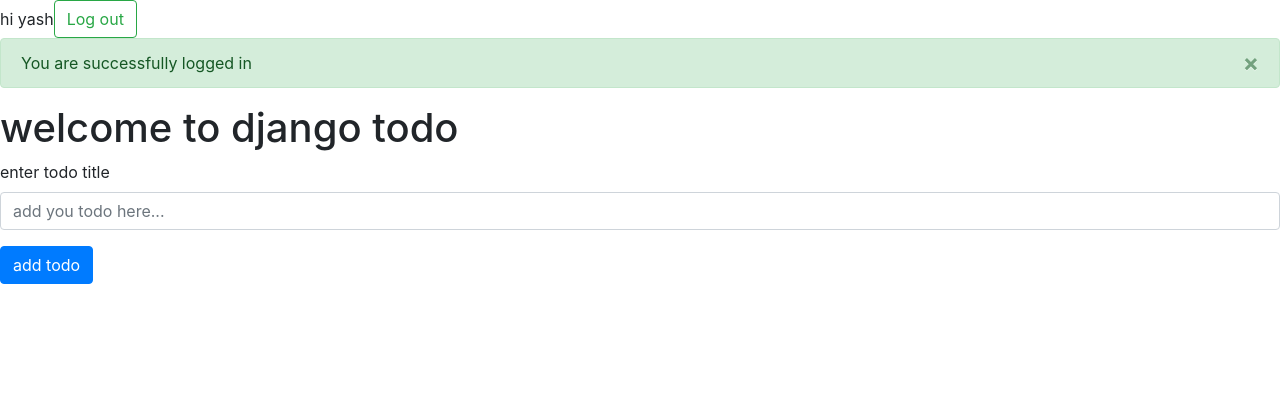
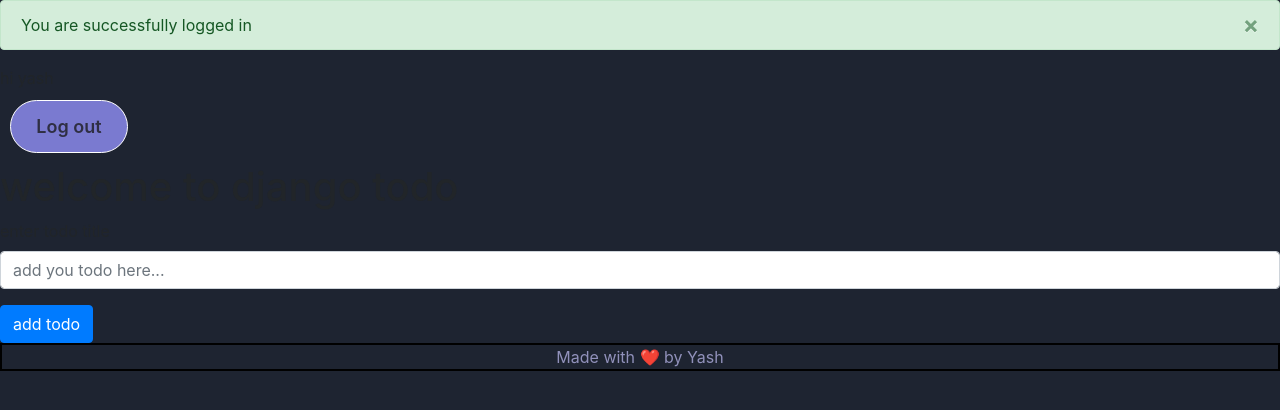
Before and after one commit to Yash12169/todo-django-backend, a Django app: page / in a window 1280 px wide. Shown: the top 410 px of the page. Run offline with Django 4.2, Linux system fonts and the light colour scheme; a user stored in the database is signed in; data comes from the database, SQL or seed files in the repository; both versions use the stored data as it was after the commit.

Commit message:
frontend prototype

```diff
--- a/todo_app/templates/base.html
+++ b/todo_app/templates/base.html
@@ -1,9 +1,12 @@
 <!DOCTYPE html>
 <html lang="en">
+
   <head>
     <meta charset="UTF-8" />
     <meta name="viewport" content="width=device-width, initial-scale=1.0" />
-    <title>Document</title>
+    <title>TodoList</title>
+    {% load static %}
+    <link rel="shortcut icon" href="{% static 'favicon.webp' %}" type="image/x-icon">
     <link
       rel="stylesheet"
       href="https://cdn.jsdelivr.net/npm/bootstrap@4.3.1/dist/css/bootstrap.min.css"
@@ -25,29 +28,84 @@
       integrity="sha384-JjSmVgyd0p3pXB1rRibZUAYoIIy6OrQ6VrjIEaFf/nJGzIxFDsf4x0xIM+B07jRM"
       crossorigin="anonymous"
     ></script>
+    <link rel="preconnect" href="https://fonts.googleapis.com">
+<link rel="preconnect" href="https://fonts.gstatic.com" crossorigin>
+<link href="https://fonts.googleapis.com/css2?family=Roboto+Mono&display=swap" rel="stylesheet">
     <style>
+      .head {
+        text-align: center;
+        color: #9191bb;
+        margin-top:190px;
+        margin-bottom: 50px;
+        font-size: 32px;
+        font-family: 'Roboto Mono', monospace;
+      }
+      .head h1{
+        font-size: 82px;
+      }
+      .container {
+        display: flex;
+        justify-content: center;
+        align-items: center;
+        font-family: 'Roboto Mono', monospace;
+      }
+      body {
+        background-color: #1e2431;
+      }
+      .butt {
+        height: 53px;
+        width: 118px;
+        margin: 10px;
+        border: 1px solid white;
+        border-radius: 28px;
+        display: flex;
+        justify-content: center;
+        align-items: center;
+        background-color: #7a7ad0;
+        color: #2f2f43;
+        font-weight:600;
+        font-size: 18px;
 
+      }
+      .butt:hover{
+        text-decoration: none;
+        color: #2f2f43;
+        background-color: #6b6bb7;
+        border: 1px ;
+      }
+      footer{
+        display: flex;
+        margin: auto;
+        justify-content: center;
+        align-items:flex-end;
+        color: #9191bb;
+        border: 2px solid black;
+      }
     </style>
   </head>
   <body>
     <!-- navbar -->
 
-        <form class="form-inline my-2 my-lg-0">
-          {% if request.user.is_authenticated %}
-          hi {{request.user.username}}
-          <a class="btn btn-outline-success my-2 my-sm-0" type="submit" href="/sign-out">
-            Log out
-          </a>
-          {% else %}
-          <a class="btn btn-outline-success my-2 my-sm-0" type="submit" href="/sign-up">
-            sign up
-          </a>
-          <a class="btn btn-outline-success my-2 my-sm-0" type="submit" href="/sign-in">
-            sign in
-          </a>
-          {% endif %}
-        </form>
+    {% if request.user.is_authenticated == False %}
 
+    <div class="head">
+      <h1>Welcome to TodoList</h1>
+      <p>Manage your tasks simply and effectively</p>
+    </div>
+
+    <div class="container">
+      <form class="form-inline my-2 my-lg-0">
+        <a class="butt" type="submit" href="/sign-up"> Sign up </a>
+        <a class="butt" type="submit" href="/sign-in"> Log in </a>
+      </form>
+    </div>
+    {% endif %}
     {% block content %} {% endblock content %}
+
+
+
+    <footer>
+      Made with ❤️ by Yash
+    </footer>
   </body>
 </html>
--- a/todo_app/templates/index.html
+++ b/todo_app/templates/index.html
@@ -6,7 +6,14 @@
     <span aria-hidden="true">&times;</span>
   </button>
 </div>
-
+    hi {{request.user.username}}
+    <a
+      class="butt"
+      type="submit"
+      href="/sign-out"
+    >
+      Log out
+    </a>
 <!-- todo main matter -->
 <h1>welcome to django todo</h1>
 
@@ -49,6 +56,11 @@
   <button type="button" class="close" data-dismiss="alert" aria-label="Close">
     <span aria-hidden="true">&times;</span>
   </button>
+
+</div>
+<div class="head">
+  <h1>Welcome to TodoList</h1>
+  <p>Sign up or Log in to continue</p>
 </div>
 {% endif %}
 {% endblock content %}
--- a/todo_app/templates/signin.html
+++ b/todo_app/templates/signin.html
@@ -1,4 +1,5 @@
-{% extends 'base.html' %} {% block content %}
+{% extends 'base.html' %}
+{% block content %}
 <form action="{% url 'sign_in' %}" method="POST">
   {% csrf_token %}
   {% if error %}
--- a/todo_app/templates/signup.html
+++ b/todo_app/templates/signup.html
@@ -1,4 +1,5 @@
-{% extends 'base.html' %} {% block content %}
+{% extends 'base.html' %}
+{% block content %}
 <form action="{% url 'sign_up' %}" method="POST">
   {% csrf_token %}
 
--- a/todolist/settings.py
+++ b/todolist/settings.py
@@ -11,7 +11,7 @@ https://docs.djangoproject.com/en/4.2/ref/settings/
 """
 
 from pathlib import Path
-
+import os
 # Build paths inside the project like this: BASE_DIR / 'subdir'.
 BASE_DIR = Path(__file__).resolve().parent.parent
 
@@ -117,7 +117,9 @@ USE_TZ = True
 # https://docs.djangoproject.com/en/4.2/howto/static-files/
 
 STATIC_URL = 'static/'
-
+STATICFILES_DIRS = [
+    os.path.join(BASE_DIR, 'static'),
+]
 # Default primary key field type
 # https://docs.djangoproject.com/en/4.2/ref/settings/#default-auto-field
 
```
Also changed, not shown: db.sqlite3, static/favicon.webp (added).
